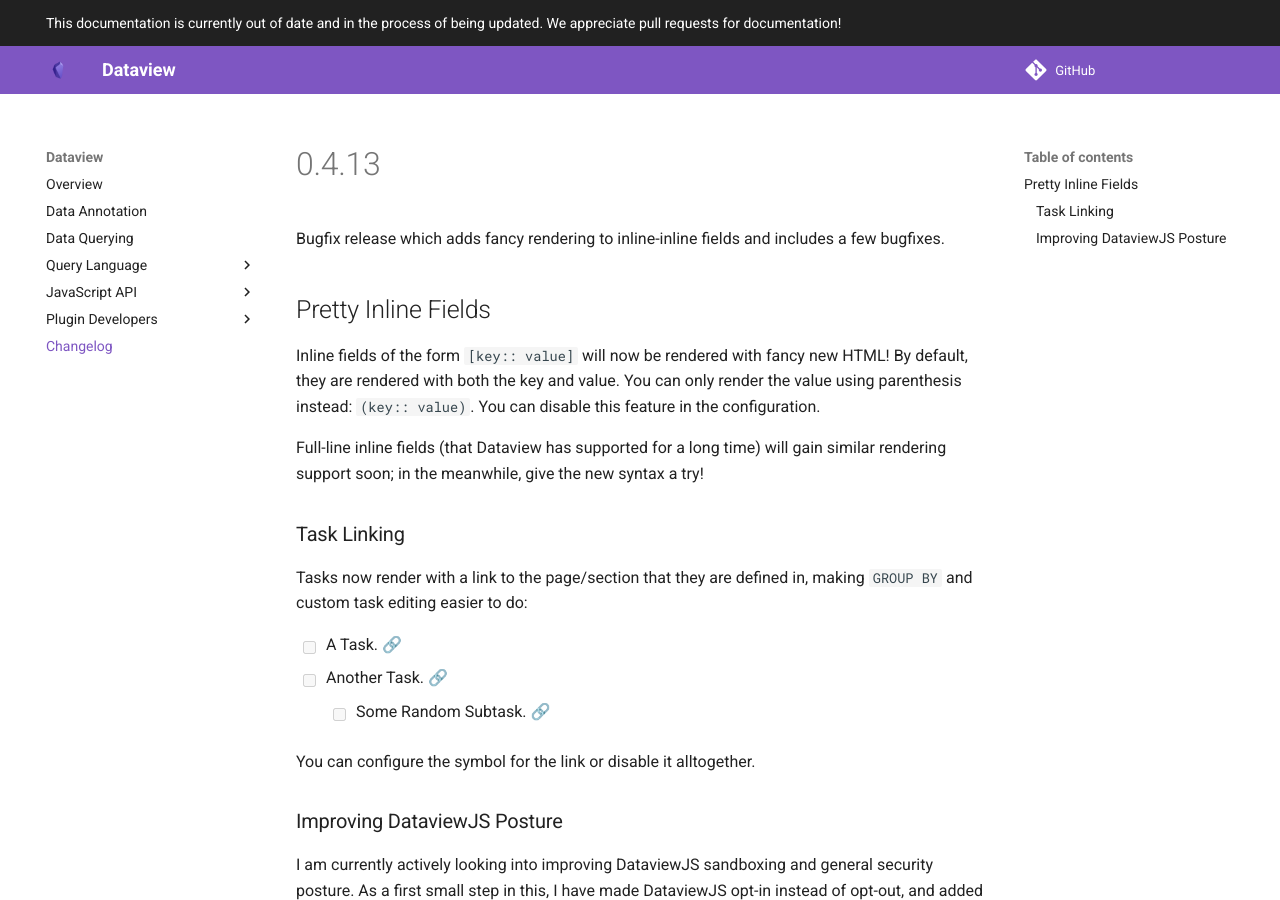
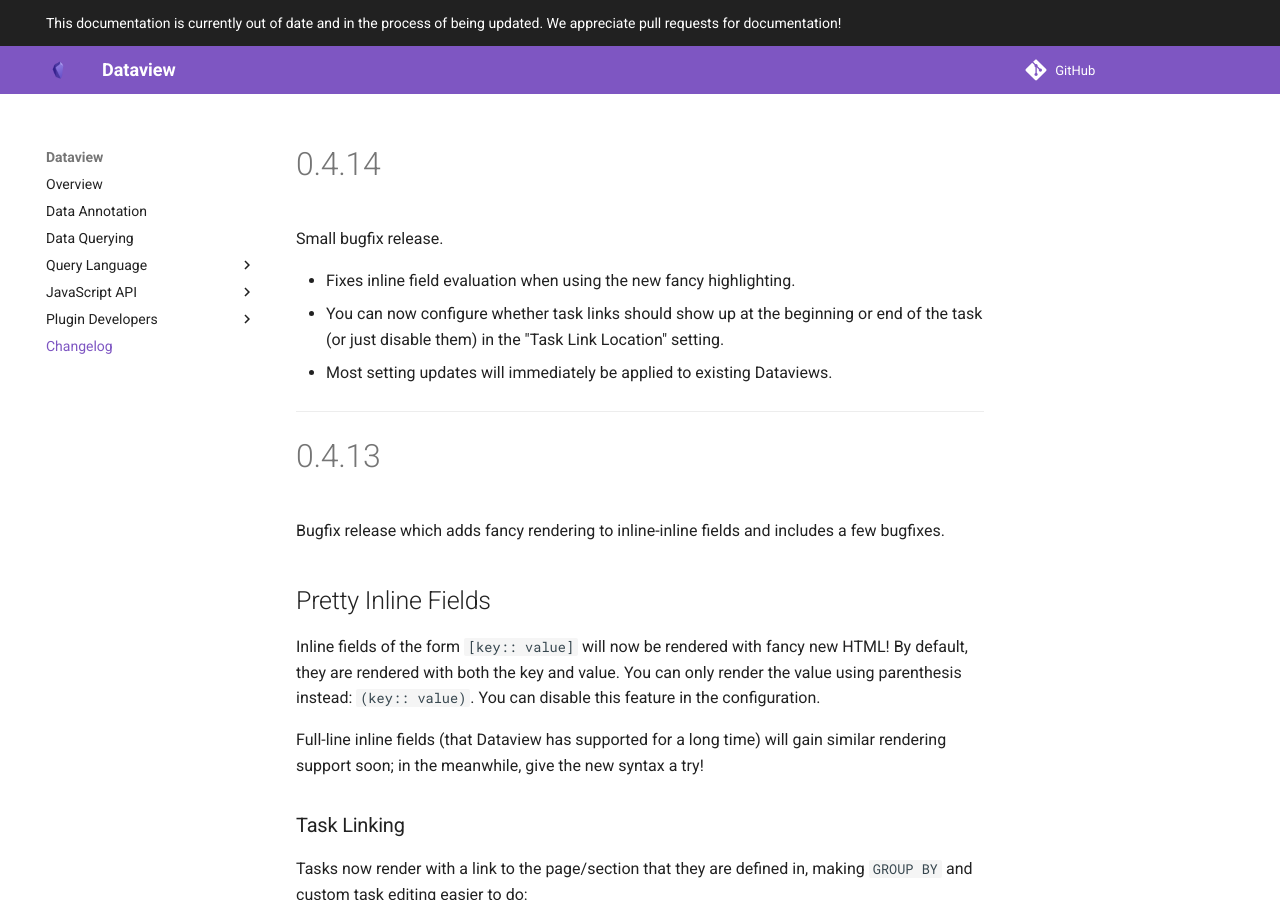
Before and after one commit to blacksmithgu/obsidian-dataview, an MkDocs documentation site: the page built from docs/docs/changelog.md, in a window 1280 px wide and 900 px high. Built offline with MkDocs 1.6.1 and Material for MkDocs 9.7.7, drawn with Linux system fonts in a browser that asks for light colours; comment, search, counter and statistics services are not loaded.

Commit message:
Auto-release 0.4.14

```diff
--- a/docs/docs/changelog.md
+++ b/docs/docs/changelog.md
@@ -1,3 +1,14 @@
+# 0.4.14
+
+Small bugfix release.
+
+- Fixes inline field evaluation when using the new fancy highlighting.
+- You can now configure whether task links should show up at the beginning or end of the task (or just disable them)
+  in the "Task Link Location" setting.
+- Most setting updates will immediately be applied to existing Dataviews.
+
+---
+
 # 0.4.13
 
 Bugfix release which adds fancy rendering to inline-inline fields and includes a few bugfixes.
--- a/package.json
+++ b/package.json
@@ -1,6 +1,6 @@
 {
   "name": "obsidian-dataview",
-  "version": "0.4.13",
+  "version": "0.4.14",
   "description": "Advanced data views for Obsidian.md.",
   "main": "lib/index.js",
   "types": "lib/index.d.ts",
--- a/versions.json
+++ b/versions.json
@@ -57,5 +57,6 @@
   "0.4.11": "0.12.0",
   "0.4.12": "0.12.0",
   "0.4.12-hotfix1": "0.12.0",
-  "0.4.13": "0.12.0"
+  "0.4.13": "0.12.0",
+  "0.4.14": "0.12.0"
 }
```
Also changed, not shown: CHANGELOG.md, manifest.json.
